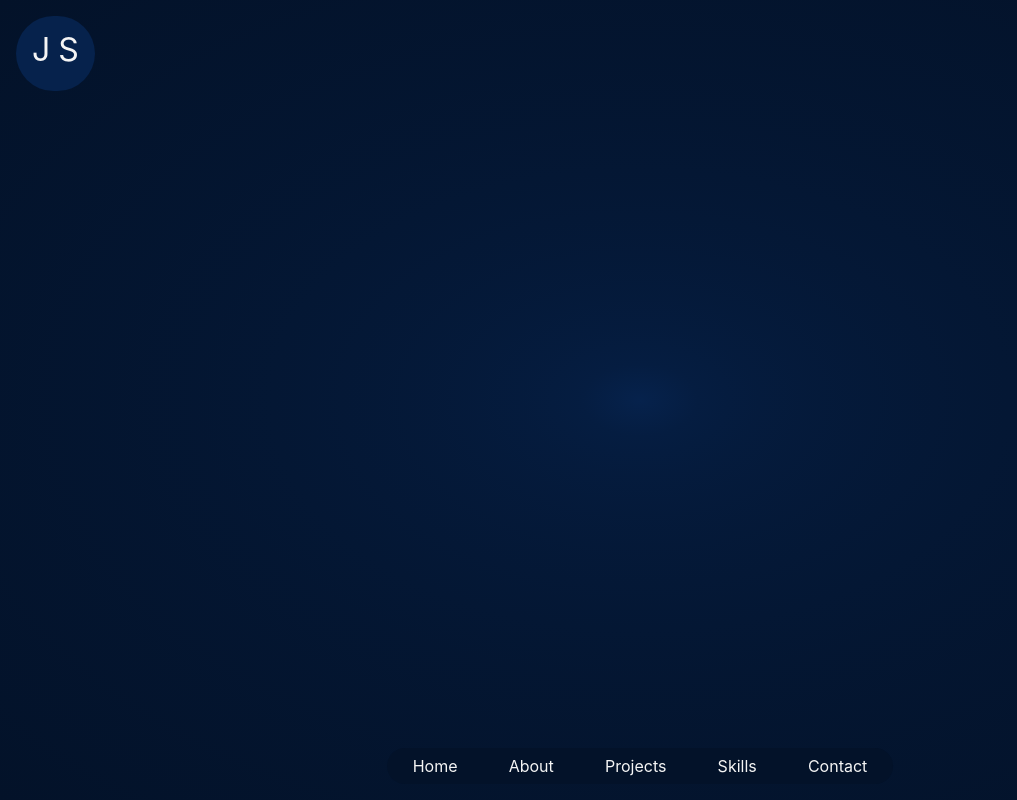
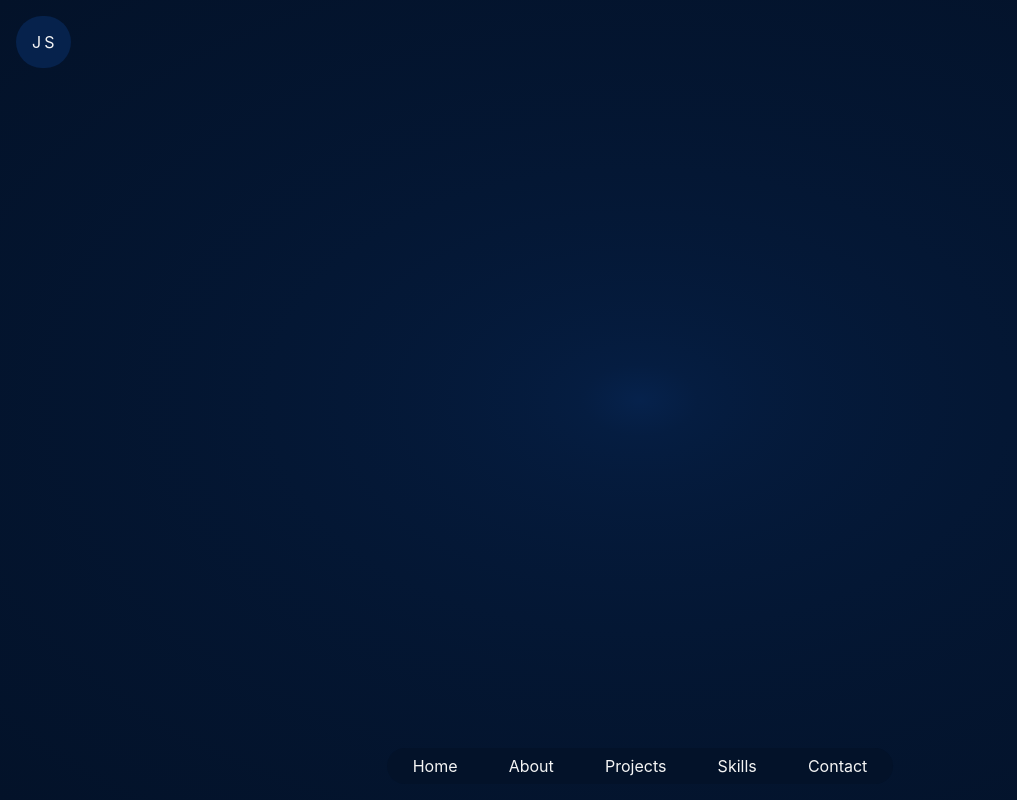
Before and after one commit to josuesossou/mysite, a Next.js app: page / in a window 1280 px wide. Shown: the top 800 px of the page, without its empty margins (0-1017 px from the left). Built offline with nearby package versions, Linux system fonts and the light colour scheme.

Commit message:
using oauth for contacting

```diff
--- a/package.json
+++ b/package.json
@@ -17,6 +17,7 @@
     "@fortawesome/react-fontawesome": "^0.1.18",
     "@types/nodemailer": "^6.4.7",
     "@types/nodemailer-sendgrid": "^1.0.0",
+    "deep-email-validator": "^0.1.21",
     "next": "12.1.6",
     "nodemailer": "^6.8.0",
     "nodemailer-sendgrid": "^1.0.3",
--- a/pages/api/contact.ts
+++ b/pages/api/contact.ts
@@ -1,15 +1,16 @@
-import type { NextApiRequest, NextApiResponse } from 'next'
+import validate from 'deep-email-validator'
 import nodemailer from 'nodemailer'
 import nodemailerSendgrid from 'nodemailer-sendgrid'
 import { getAutomatedEmailHTML, getSentEmailHTML } from '../../src/lib/helpers'
+import type { NextApiRequest, NextApiResponse } from 'next'
 
 type Success = {
     success: boolean,
     code: number
 }
 type MailInfo = {
-    name:string,
-    email:string,
+    name: string,
+    email: string,
     organization: string,
     message: string
 }
@@ -17,13 +18,19 @@ type MailInfo = {
 const SENDGRID_API_KEY = process.env.SENDGRID_API_KEY || ''
 const myEmail = process.env.MY_EMAIL
 const myCCEmail = process.env.MY_CC_EMAIL
+const myEmailPass = process.env.MY_EMAIL_PASS
+const clientID = process.env.CLIENT_ID
+const clientSecret = process.env.CLIENT_SECRET
 
-
-const transport = nodemailer.createTransport(
-    nodemailerSendgrid({
-        apiKey: SENDGRID_API_KEY
-    })
-);
+const transport = nodemailer.createTransport({
+    service: 'Gmail',
+    auth: {
+        user: myEmail,
+        clientId: clientID,
+        clientSecret: clientSecret
+        // pass: myEmailPass
+    }
+});
 
 const sendMailToMe = async ({name, email, organization, message}:MailInfo) => {
     try {
@@ -42,20 +49,32 @@ const sendMailToMe = async ({name, email, organization, message}:MailInfo) => {
 const sendMail = async ({ name, email, organization, message}:MailInfo) => {
     try {
         await transport.sendMail({
-            from: myCCEmail,
+            from: myEmail,
             to: `${name} ${email}`,
             subject: 'Automatic reply: josuesep.com',
             html: getAutomatedEmailHTML(name)
         });
 
-        await sendMailToMe({ name, email, organization, message })
+        // await sendMailToMe({ name, email, organization, message })
         return Promise.resolve()
     } catch (error:any) {
-        return Promise.reject('error')
+        console.log(error)
+        return Promise.resolve()
     }
 }
 
-export default function handler(
+const checkEmailValidation = async (email: string) => {
+    try {
+        const emailCheck = await validate(email)
+        console.log('EMAIL CHECKED****', emailCheck)
+        return Promise.resolve()
+    } catch (error:any) {
+        console.log(error)
+        throw new Error(error)
+    }
+}
+
+export default async function handler(
     req: NextApiRequest,
     res: NextApiResponse<Success>
 ) {
@@ -65,8 +84,11 @@ export default function handler(
     }
 
     const { name, email, message, organization } = req.body
+    try {
+        await sendMail({name, email, organization, message })
+        res.status(200).json({ success: true, code: 200 })
+    } catch (error) {
+        res.status(404).json({ success: false, code: 404 })
+    }
 
-    sendMail({name, email, organization, message })
-    .catch(err => console.log(err))
-    res.status(200).json({ success: true, code: 200 })
 }
--- a/src/components/portfolio/contact/index.tsx
+++ b/src/components/portfolio/contact/index.tsx
@@ -18,8 +18,6 @@ const Contact = () => {
         const organization = target.org.value
         const message = target.message.value
 
-        console.log(JSON.stringify({ name, email, organization, message }))
-
         fetch(`${location.protocol}//${location.host}/api/contact`, {
             method: 'POST',
             headers: {
@@ -28,8 +26,9 @@ const Contact = () => {
             body: JSON.stringify({ name, email, organization, message })
         })
         .then(res => res.json())
-        .then(() => {
-            setIsSubmit(true)
+        .then((res) => {
+            console.log(res)
+            if (res.success) setIsSubmit(true)
         })
     }
 
--- a/src/components/portfolio/logo/index.tsx
+++ b/src/components/portfolio/logo/index.tsx
@@ -3,14 +3,12 @@ import styles from  './logo.module.scss'
 const Logo = () => {
     return (
         <div className={styles.logo}>
-            <p>
-                <span>J</span>
-                {/* <span>osue</span> */}
-
-                <span>S</span>
-                {/* <span>ossou</span> */}
-
-            </p>
+            <div>
+                <p>J</p>
+                <p>osue</p>
+                <p>S</p>
+                <p>ossou</p>
+            </div>
         </div>
     )
 }
--- a/src/components/portfolio/logo/logo.module.scss
+++ b/src/components/portfolio/logo/logo.module.scss
@@ -1,24 +1,74 @@
 .logo {
-    background-color: var(--ascent-color);
-    padding: 1.6em 1em ;
+
+    // padding: .8em .6em;
     position: absolute;
     top: 1em;
     left: 1em;
     cursor: pointer;
-    border-radius: 10em;
 
-    p {
-        font-size: 1.2rem;
+    > div {
+        display: flex;
+        padding: 1em;
+        align-items: center;
+        border-radius: 15em;
+        background-color: var(--ascent-color);
 
-        span:nth-of-type(1) {
-            font-size: 2rem;
-            line-height: 0;
+        > p:nth-of-type(1) {
+            font-size: 1rem;
 
         }
-        span:nth-of-type(2) {
-            font-size: 2rem;
-            line-height: 0;
-            margin-left: .4ch;
+        > p:nth-of-type(3) {
+            font-size: 1rem;
+            margin-left: .2em;
+        }
+        > p:nth-of-type(2) {
+            // font-size: 1rem;
+            white-space: nowrap;
+            width: 0;
+            overflow: hidden;
+            transition: width .5s steps(40, end);
+            // animation: grow2 1s steps(40, end) 5s forwards;
+            // display: none;
+            // transform: scale(0);
+        }
+        > p:nth-of-type(4) {
+            // font-size: 1rem;
+            white-space: nowrap;
+            overflow: hidden;
+            width: 0;
+            transition: width .5s steps(40, end);
+            // height: 2em;
+            // animation: grow 1s steps(40, end) 5s forwards;
+            // display: none;
+            // transform: scale(0);
+        }
+    }
+
+    > div:hover {
+        > p:nth-of-type(4) {
+            width: 5ch;
+        }
+        > p:nth-of-type(2) {
+            width: 4ch;
+        }
+    }
+
+    @keyframes grow {
+        from {
+            width: 0;
+        }
+
+        to {
+            width: 5ch;
+        }
+    }
+    @keyframes grow2 {
+        from {
+            width: 0;
+        }
+
+        to {
+            width: 4ch;
         }
     }
 }
--- a/src/components/portfolio/main/index.tsx
+++ b/src/components/portfolio/main/index.tsx
@@ -18,7 +18,7 @@ const Main = () => {
                     // aria-control='resumePopup'
                 >Resume</button>
             </a>
-            <a href='#skills' aria-flowto='#skills'>
+            <a href='#contact' aria-flowto='#skills'>
                 <button>Contact</button>
             </a>
             <div>
--- a/src/components/portfolio/main/main.module.scss
+++ b/src/components/portfolio/main/main.module.scss
@@ -132,7 +132,6 @@
         }
 
         h1 {
-
             animation: fadeIn 1s ease-in forwards;
             font-size: 3em;
         }
```
Also changed, not shown: 1 other file (tests, documents, lock files or other folders).
